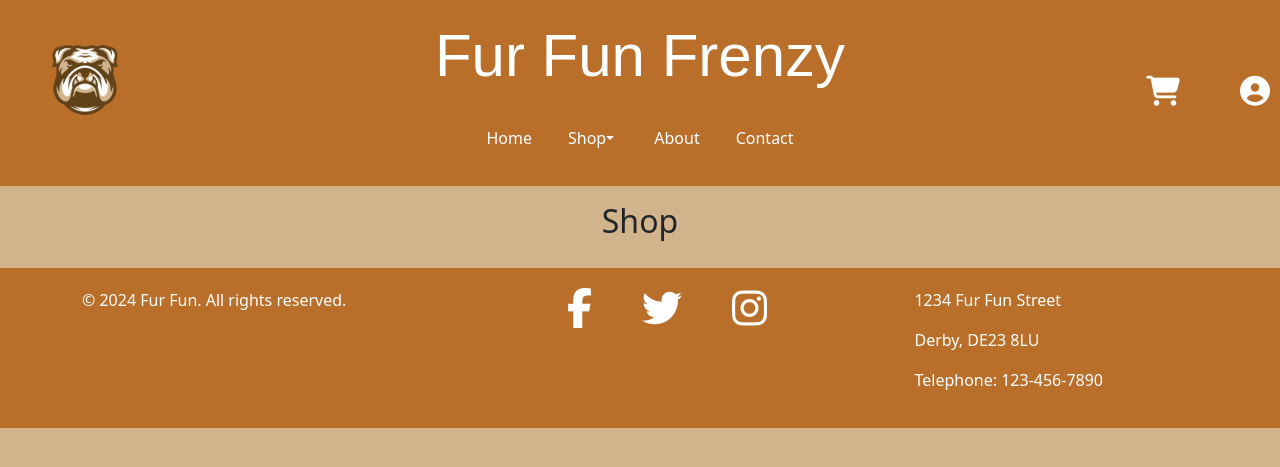
After one commit to Deesingh92/furfun-msp4, a Django app: page /shop/ in a window 1280 px wide. The commit adds this page. Shown: the top 467 px of the page. Run offline with Django 3.2, Linux system fonts and the light colour scheme; parts of the project's set-up code (start-up, migrations or seed data) failed here and were passed over; some libraries are stand-ins or nearby versions; some web fonts are replaced.

Commit message:
created shop template

```diff
--- a/furfun/settings.py
+++ b/furfun/settings.py
@@ -26,7 +26,7 @@ SECRET_KEY = 'django-insecure-c(9g(23j!^3!gm4@32=(-q_e!rje(4de7gu_)g#=$hoq_*h(p!
 # SECURITY WARNING: don't run with debug turned on in production!
 DEBUG = True
 
-ALLOWED_HOSTS = ['8000-deesingh92-furfunmsp4-zo24gptbwo8.ws-eu110.gitpod.io']
+ALLOWED_HOSTS = ['8000-deesingh92-furfunmsp4-6r8me4izxmh.ws-eu110.gitpod.io']
 
 
 # Application definition
--- a/furfun/urls.py
+++ b/furfun/urls.py
@@ -22,4 +22,5 @@ urlpatterns = [
     path('admin/', admin.site.urls),
     path('accounts/', include('allauth.urls')),
     path('', include('home.urls')),
+    path('shop/', include('shop.urls')),
 ] + static(settings.MEDIA_URL, document_root=settings.MEDIA_ROOT)
--- /dev/null
+++ b/shop/templates/shop/shop.html
@@ -0,0 +1,19 @@
+{% extends "base.html" %}
+{% load static %}
+
+{% block page_header %}
+    <div class="container header-container">
+        <div class="row">
+            <div class="col"></div>
+        </div>
+    </div>
+{% endblock %}
+
+{% block content %}
+    <div class="overlay"></div>
+    <div class="container-fluid">
+        <div class="row">
+            <div class="col text-center mt-3">
+                <h2 class="logo-font">Shop</h2>
+
+{% endblock %}
--- /dev/null
+++ b/shop/urls.py
@@ -0,0 +1,6 @@
+from django.urls import path
+from . import views
+
+urlpatterns = [
+    path('', views.shop, name='shop'),
+]
--- a/shop/views.py
+++ b/shop/views.py
@@ -1,3 +1,6 @@
 from django.shortcuts import render
 
 # Create your views here.
+
+def shop(request):
+    return render(request, 'shop/shop.html')
--- a/templates/includes/header.html
+++ b/templates/includes/header.html
@@ -28,7 +28,7 @@
                 <li class="nav-item dropdown">
                     <a class="nav-link dropdown-toggle" href="#" id="navbarDropdown" role="button" data-bs-toggle="dropdown" aria-expanded="false">Shop</a>
                     <ul class="dropdown-menu" aria-labelledby="navbarDropdown">
-                        <li><a class="dropdown-item" href="#">Treats</a></li>
+                        <li><a class="dropdown-item" href="{% url 'shop' %}">Treats</a></li>
                         <li><a class="dropdown-item" href="#">Toys</a></li>
                         <li><a class="dropdown-item" href="#">Grooming</a></li>
                         <li><a class="dropdown-item" href="#">Health</a></li>
```
